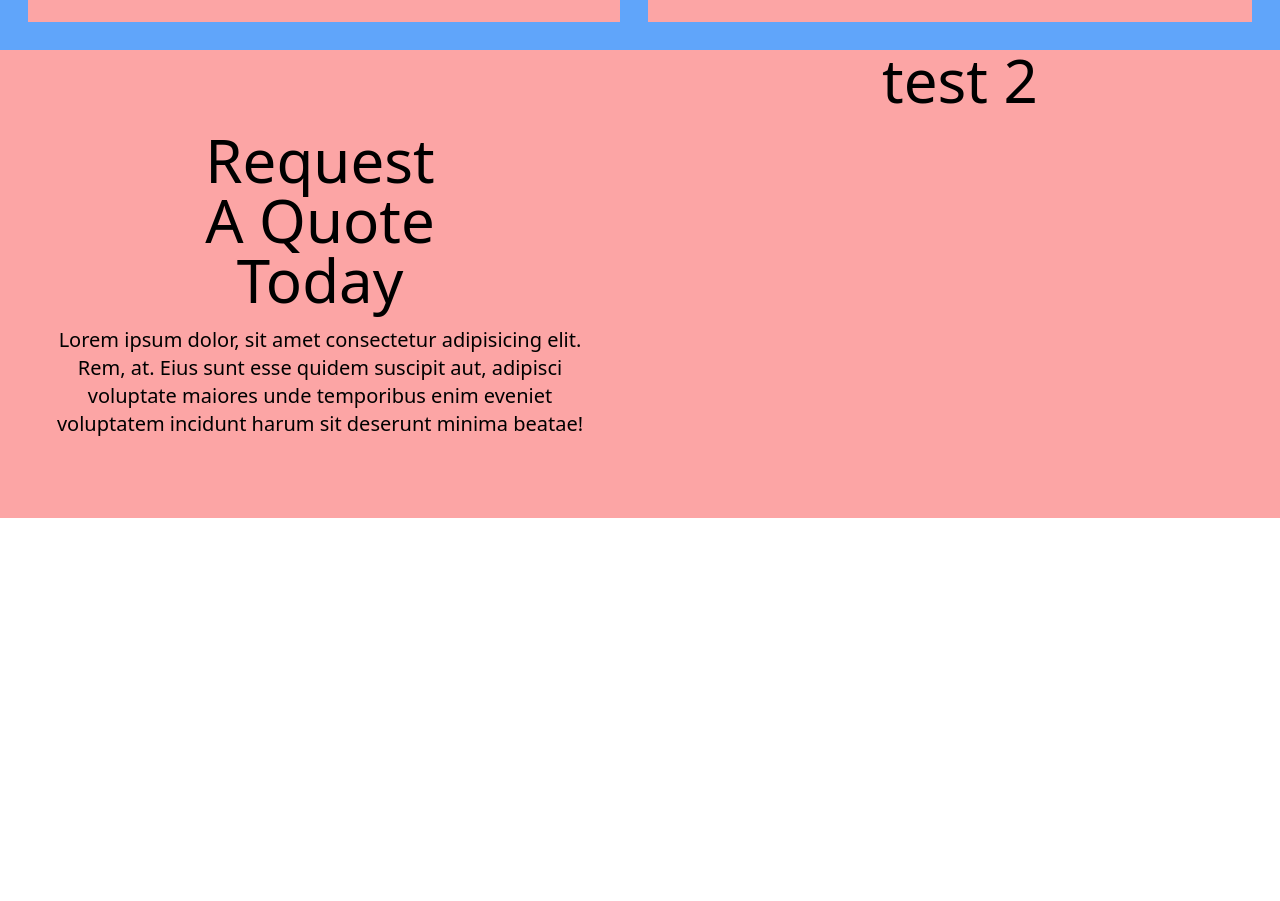
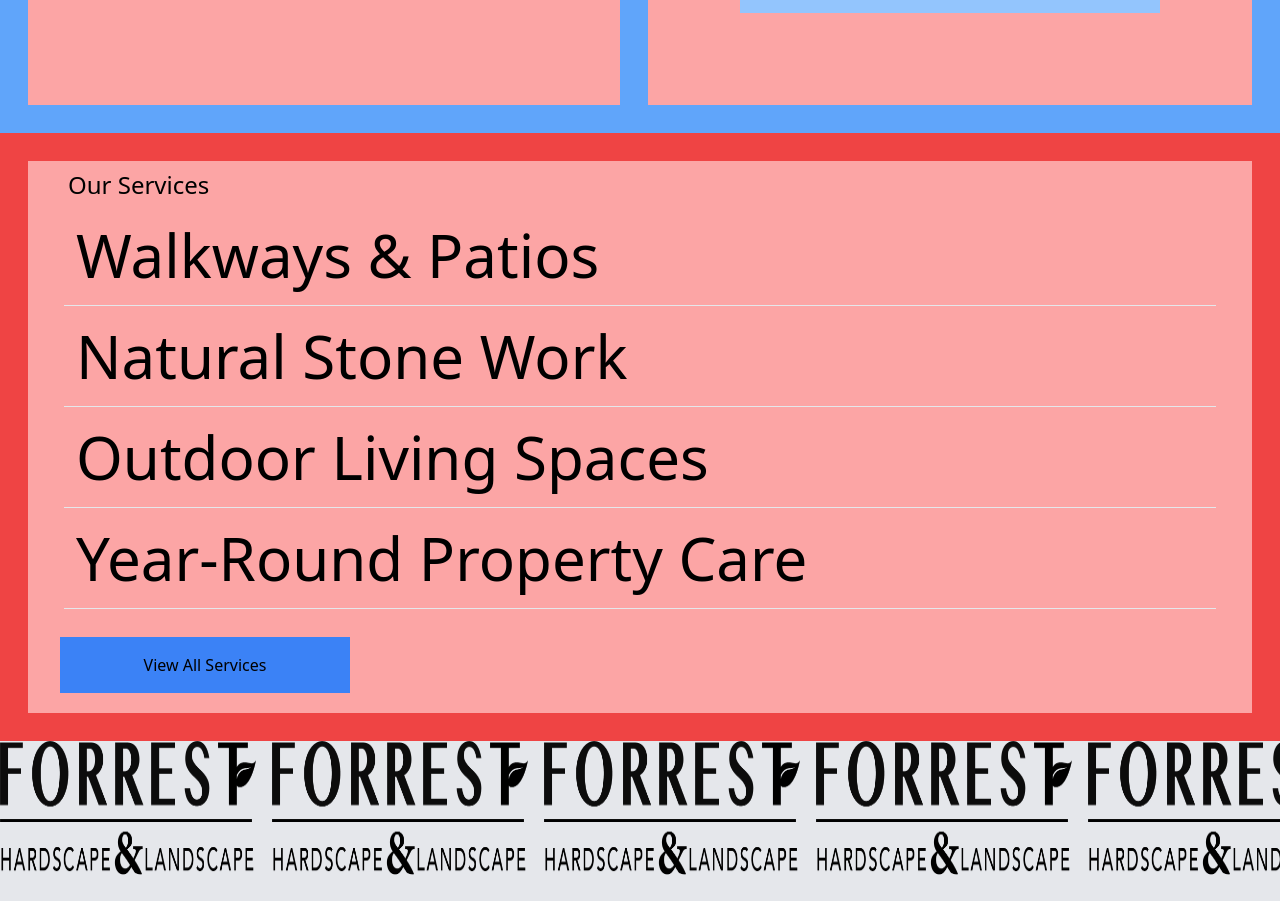
Before and after one commit to Chambers37/forrest, a Next.js app: page / in a window 1280 px wide. Shown: the part 1306-2207 px from the top of the page. Before the commit the page ends 1824 px from the top, so only its background shows below. Built offline with nearby package versions, Linux system fonts and the light colour scheme.

Commit message:
finished services, started image wrapper

```diff
--- a/src/app/page.js
+++ b/src/app/page.js
@@ -1,8 +1,17 @@
 'use client'
 
 import Image from "next/image";
+import Link from "next/link";
 
 export default function Homepage() {
+
+  const images = [
+    "/images/site-logo.png",
+    "/images/site-logo.png",
+    "/images/site-logo.png",
+    "/images/site-logo.png",
+    "/images/site-logo.png",
+  ];
   return (
     <main>
 
@@ -34,7 +43,7 @@ export default function Homepage() {
       </div>
 
       {/* Request a quote*/}
-      <div className="flex bg-blue-400 border-green border-solid border-lg p-7 gap-7">
+      <section className="flex bg-blue-400 border-green border-solid border-lg p-7 gap-7">
 
         <div className="w-full bg-red-300 border-green border-solid border-lg">
           <p className="text-center text-6xl pt-20">Request</p>
@@ -47,7 +56,7 @@ export default function Homepage() {
 
         <div className="flex w-full mx-auto bg-red-300 p-3 items-center justify-center">
 
-          <form className="max-w-lg w-full text-2xl gap-7 grid grid-cols-1 md:grid-cols-2 gap-2 border-black border-lg border-solid">
+          <form className="max-w-lg w-full text-2xl gap-7 grid grid-cols-1 md:grid-cols-2 gap-2 border-black border-lg border-solid m-20">
 
             <div>
               <label htmlFor="first-name" className="block text-gray-700">
@@ -142,25 +151,43 @@ export default function Homepage() {
 
         </div>
 
-      </div>
+      </section>
 
       {/* services */}
-      <div className="flex bg-red border-green border-solid border-lg">
+      <section className="flex bg-red-500 p-7 border-green border-solid border-lg">
 
-        <div className="w-full bg-red-300 border-green border-solid border-lg">
-          <p className="text-center text-6xl pt-20">Request</p>
-          <p className="text-center text-6xl">A Quote</p>
-          <p className="text-center text-6xl">Today</p>
-          <p className="text-center text-xl px-14 pt-4 pb-20">Lorem ipsum dolor, sit amet consectetur adipisicing elit. Rem, at. Eius sunt esse quidem suscipit aut, adipisci voluptate maiores unde temporibus enim eveniet voluptatem incidunt harum sit deserunt minima beatae!
-          </p>
+        <div className="w-full bg-red-300 px-8 border-green border-solid border-lg">
+          <p className="p-2 text-2xl"><Link href="/services">Our Services</Link></p>
+          <h1 className="p-4 text-6xl"><Link href="/services">Walkways & Patios</Link></h1>
+          <hr className="m-1"></hr>
+          <h1 className="p-4 text-6xl"><Link href="/services">Natural Stone Work</Link></h1>
+          <hr className="m-1"></hr>
+          <h1 className="p-4 text-6xl"><Link href="/services">Outdoor Living Spaces</Link></h1>
+          <hr className="m-1"></hr>
+          <h1 className="p-4 text-6xl"><Link href="/services">Year-Round Property Care</Link></h1>
+          <hr className="m-1"></hr>
+          <Link href="/services">
+            <button className="w-1/4 bg-blue-500 p-4 mt-6 mb-5">View All Services</button>
+          </Link>
         </div>
 
+      </section>
 
-        <div className="w-full bg-red-300 border-green border-solid border-lg">
-          <p className="text-center text-6xl">test 2</p>
-        </div>
-
+      {/* Image wheel*/}
+      <section>
+      <div className="w-full overflow-hidden bg-gray-200">
+      <div className="flex gap-4 animate-scroll">
+        {images.map((src, index) => (
+          <img
+            key={index}
+            src={src}
+            alt={`Collage Image ${index + 1}`}
+            className="w-64 h-40"
+          />
+        ))}
       </div>
+    </div>
+      </section>
 
     </main>
   );
```
